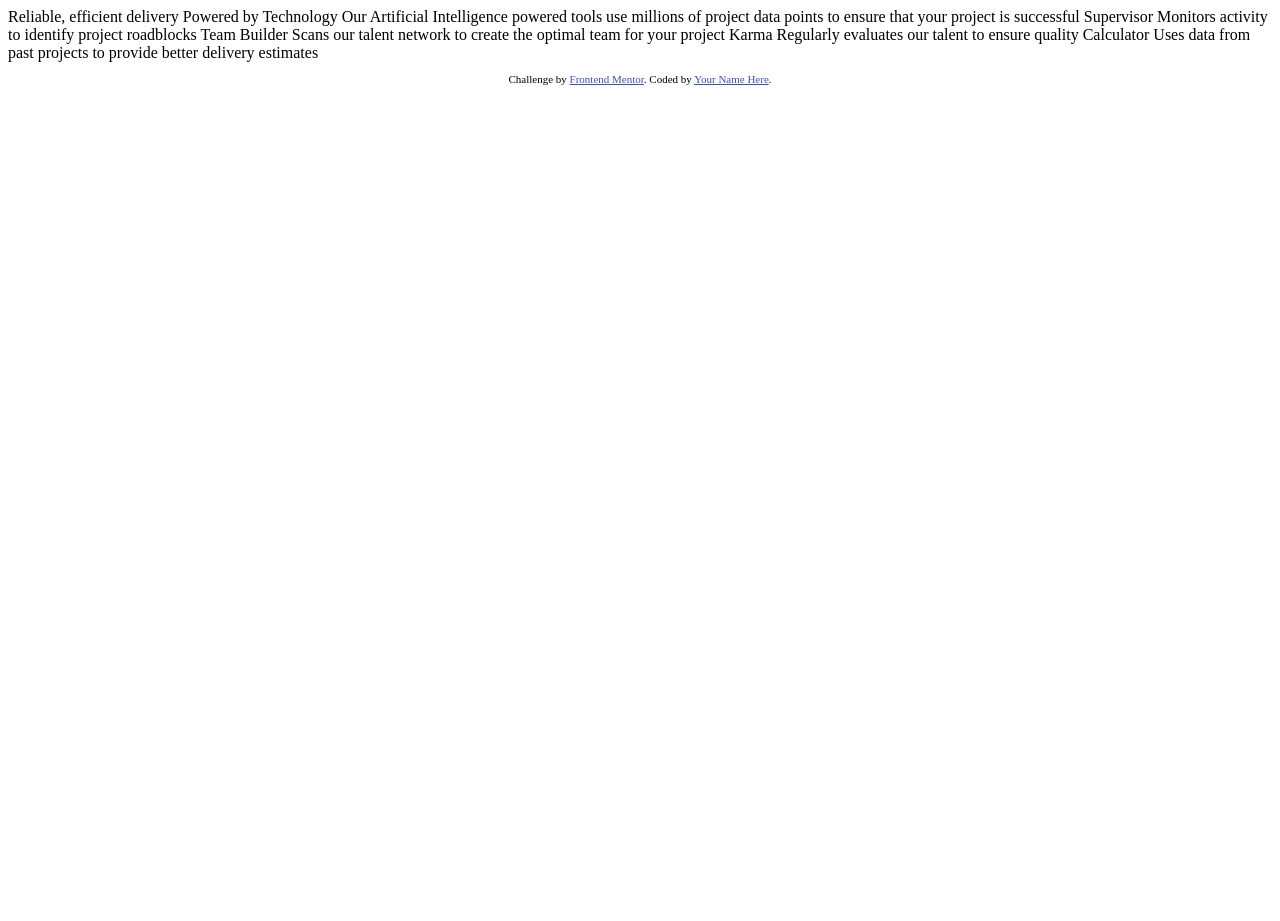
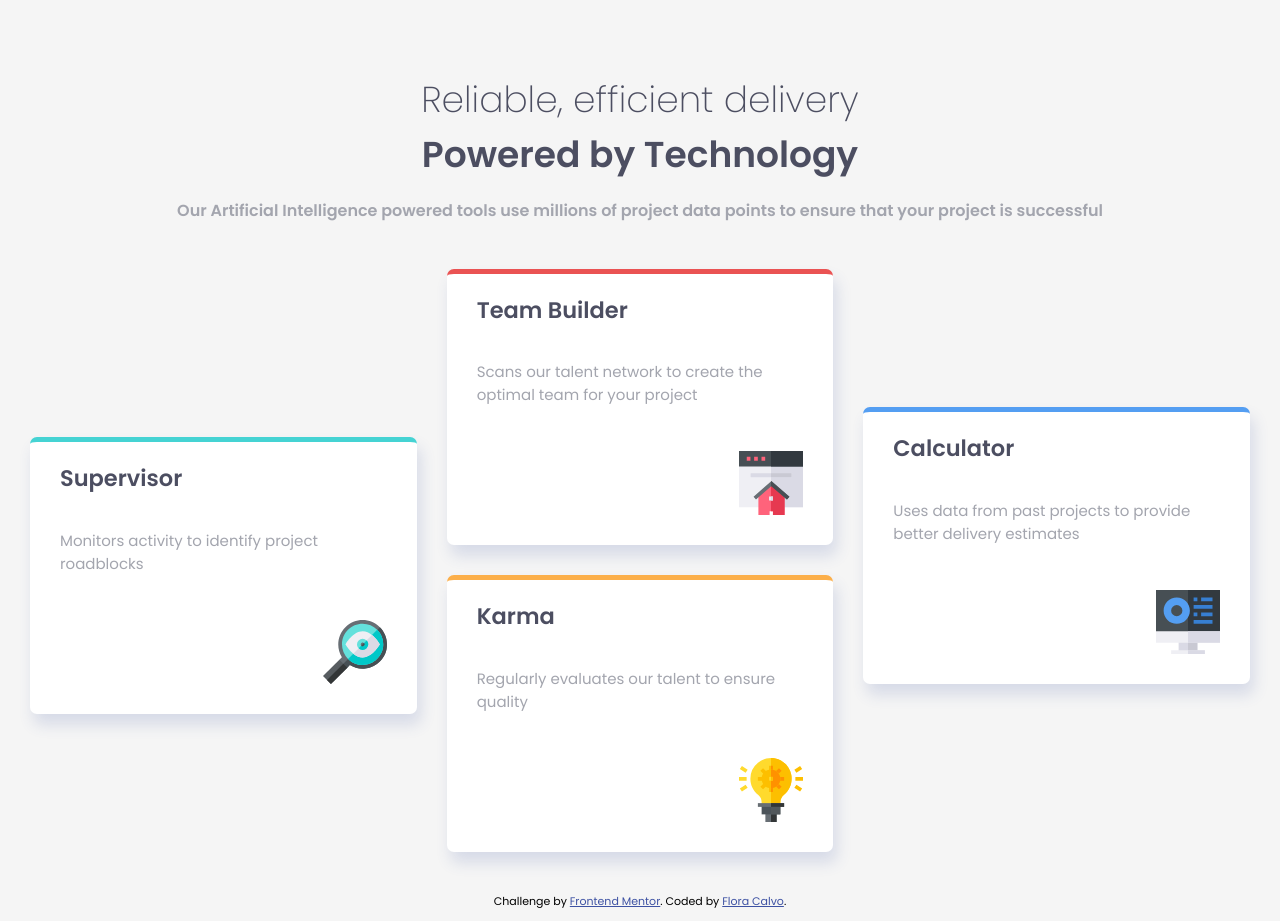
Before and after one commit to floraCodes/FEM-N-card-feature-section, a plain HTML site: page index.html in a window 1280 px wide. Before the commit the page ends 800 px from the top, so only its background shows below. Drawn offline with Linux system fonts and the light colour scheme.

Commit message:
First commit

```diff
--- a/index.html
+++ b/index.html
@@ -1,44 +1,70 @@
 <!DOCTYPE html>
 <html lang="en">
   <head>
-  <meta charset="UTF-8">
-  <meta name="viewport" content="width=device-width, initial-scale=1.0"> <!-- displays site properly based on user's device -->
+    <meta charset="UTF-8" />
+    <meta name="viewport" content="width=device-width, initial-scale=1.0" />
 
-  <link rel="icon" type="image/png" sizes="32x32" href="./images/favicon-32x32.png">
+    <link
+      rel="icon"
+      type="image/png"
+      sizes="32x32"
+      href="./images/favicon-32x32.png"
+    />
+    <link rel="stylesheet" href="styles.css" />
+    <link
+      href="https://fonts.googleapis.com/css?family=Poppins:200,400,600&display=swap"
+      rel="stylesheet"
+    />
 
     <title>Frontend Mentor | Four card feature section</title>
-
-  <!-- Feel free to remove these styles or customise in your own stylesheet 👍 -->
-  <style>
-    .attribution { font-size: 11px; text-align: center; }
-    .attribution a { color: hsl(228, 45%, 44%); }
-  </style>
   </head>
   <body>
-
-  Reliable, efficient delivery
-  Powered by Technology
-
-  Our Artificial Intelligence powered tools use millions of project data points
-  to ensure that your project is successful
-
-  Supervisor
-  Monitors activity to identify project roadblocks
-
-  Team Builder
-  Scans our talent network to create the optimal team for your project
-
-  Karma
-  Regularly evaluates our talent to ensure quality
-
-  Calculator
+    <header>
+      <h2 class="first-h2">Reliable, efficient delivery</h2>
+      <h2 class="second-h2">Powered by Technology</h2>
+      <h3>
+        Our Artificial Intelligence powered tools use millions of project data
+        points to ensure that your project is successful
+      </h3>
+    </header>
+    <main>
+      <div class="cards">
+        <div class="card card-1">
+          <h2 class="card-title">Supervisor</h2>
+          <p>Monitors activity to identify project roadblocks</p>
+          <img src="images/icon-supervisor.svg" alt="" />
+        </div>
+        <div class="mid-column">
+          <div class="card card-2">
+            <h2 class="card-title">Team Builder</h2>
+            <p>
+              Scans our talent network to create the optimal team for your
+              project
+            </p>
+            <img src="images/icon-team-builder.svg" alt="" />
+          </div>
+          <div class="card card-3">
+            <h2 class="card-title">Karma</h2>
+            <p>Regularly evaluates our talent to ensure quality</p>
+            <img src="images/icon-karma.svg" alt="" />
+          </div>
+        </div>
+        <div class="card card-4">
+          <h2 class="card-title">Calculator</h2>
+          <p>
             Uses data from past projects to provide better delivery estimates
-
+          </p>
+          <img src="images/icon-calculator.svg" alt="" />
+        </div>
+      </div>
+    </main>
 
     <footer>
       <p class="attribution">
-      Challenge by <a href="https://www.frontendmentor.io?ref=challenge" target="_blank">Frontend Mentor</a>.
-      Coded by <a href="#">Your Name Here</a>.
+        Challenge by
+        <a href="https://www.frontendmentor.io?ref=challenge" target="_blank"
+          >Frontend Mentor</a
+        >. Coded by <a href="https://flormcalvo.github.io/">Flora Calvo</a>.
       </p>
     </footer>
   </body>
--- /dev/null
+++ b/styles.css
@@ -0,0 +1,106 @@
+* {
+  font-family: "Poppins", sans-serif;
+}
+body {
+  margin: 0;
+  padding: 0;
+  background-color: hsl(0, 0%, 96%);
+}
+header {
+  text-align: center;
+  color: hsl(234, 12%, 34%);
+}
+header .first-h2 {
+  margin-bottom: 0;
+  margin-top: 2em;
+  font-weight: 200;
+  font-size: 36px;
+}
+header .second-h2 {
+  margin: 0;
+  font-size: 36px;
+}
+header h3 {
+  font-size: 16px;
+  color: hsl(229, 6%, 66%);
+  padding: 0 20px;
+}
+
+body {
+  font-size: 15px;
+}
+.cards {
+  display: grid;
+}
+.card {
+  display: flex;
+  flex-direction: column;
+  background-color: white;
+  box-shadow: 0.25em 0.7em 1em hsla(228, 45%, 44%, 0.164);
+  border-radius: 7px;
+}
+.mid-column {
+  margin: 0;
+}
+.card-1 {
+  margin: 2em 2em 0 2em;
+  border-top: 5px solid hsl(180, 62%, 55%);
+}
+.card-2 {
+  margin: 2em;
+  border-top: 5px solid hsl(0, 78%, 62%);
+}
+.card-3 {
+  margin: 2em;
+  border-top: 5px solid hsl(34, 97%, 64%);
+}
+.card-4 {
+  margin: 0 2em 2em 2em;
+  border-top: 5px solid hsl(212, 86%, 64%);
+}
+.card-title {
+  color: hsl(234, 12%, 34%);
+  padding-left: 30px;
+}
+.card p {
+  color: hsl(229, 6%, 66%);
+  padding: 0 30px;
+}
+.card img {
+  padding: 30px;
+  align-self: flex-end;
+}
+.attribution {
+  font-size: 11px;
+  text-align: center;
+}
+.attribution a {
+  color: hsl(228, 45%, 44%);
+}
+@media (min-width: 940px) {
+  .cards {
+    display: flex;
+    justify-content: center;
+    align-items: center;
+  }
+  .cards {
+    max-width: 1440px;
+    margin: 0 auto;
+  }
+  .card-1 {
+    flex: 1;
+    width: 100%;
+  }
+  .card-2,
+  .card-3 {
+    margin: 2em 0;
+  }
+  .mid-column {
+    flex: 1;
+    width: 100%;
+  }
+  .card-4 {
+    flex: 1;
+    width: 100%;
+  }
+}
```
Lines whose indentation alone changed are shown as unchanged.
